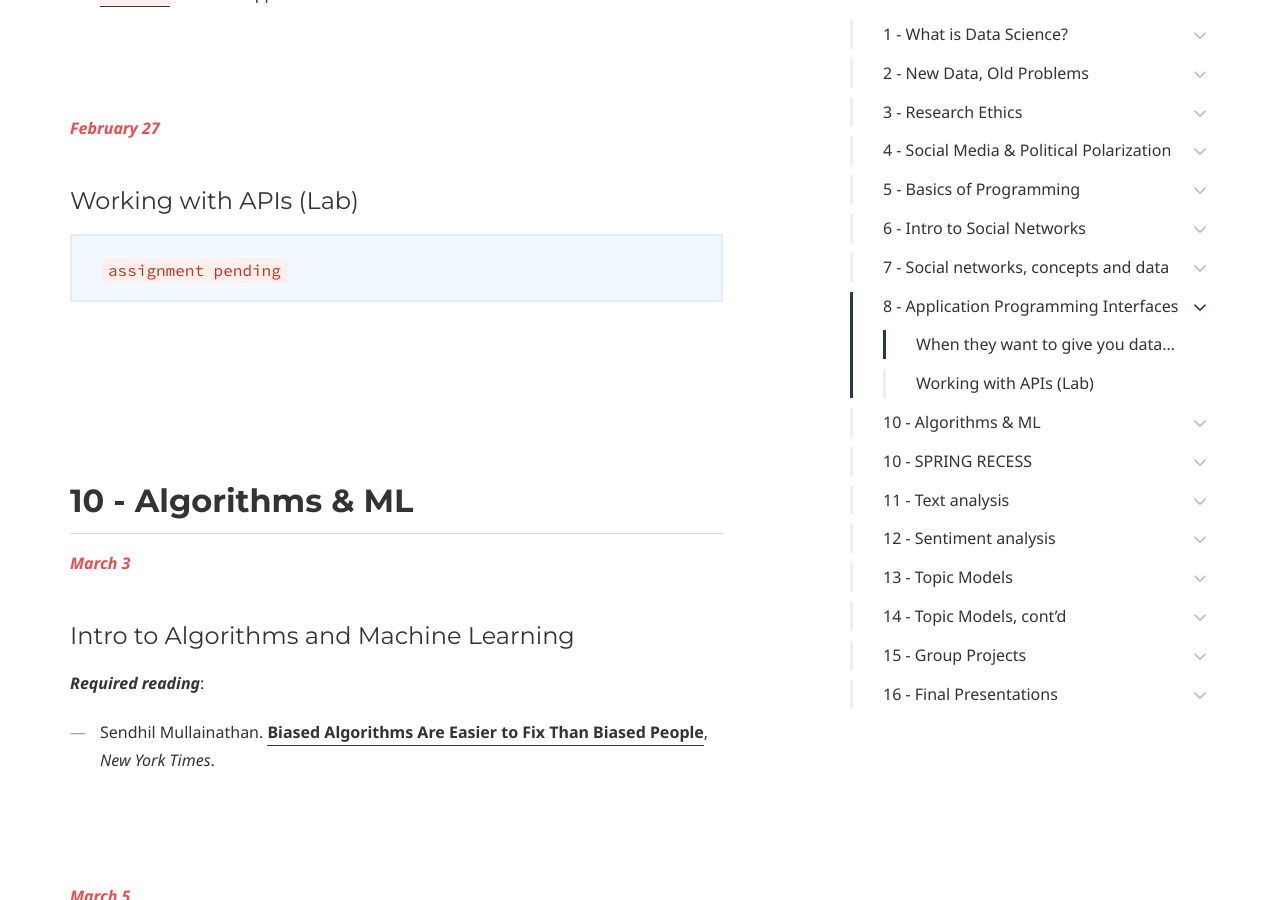
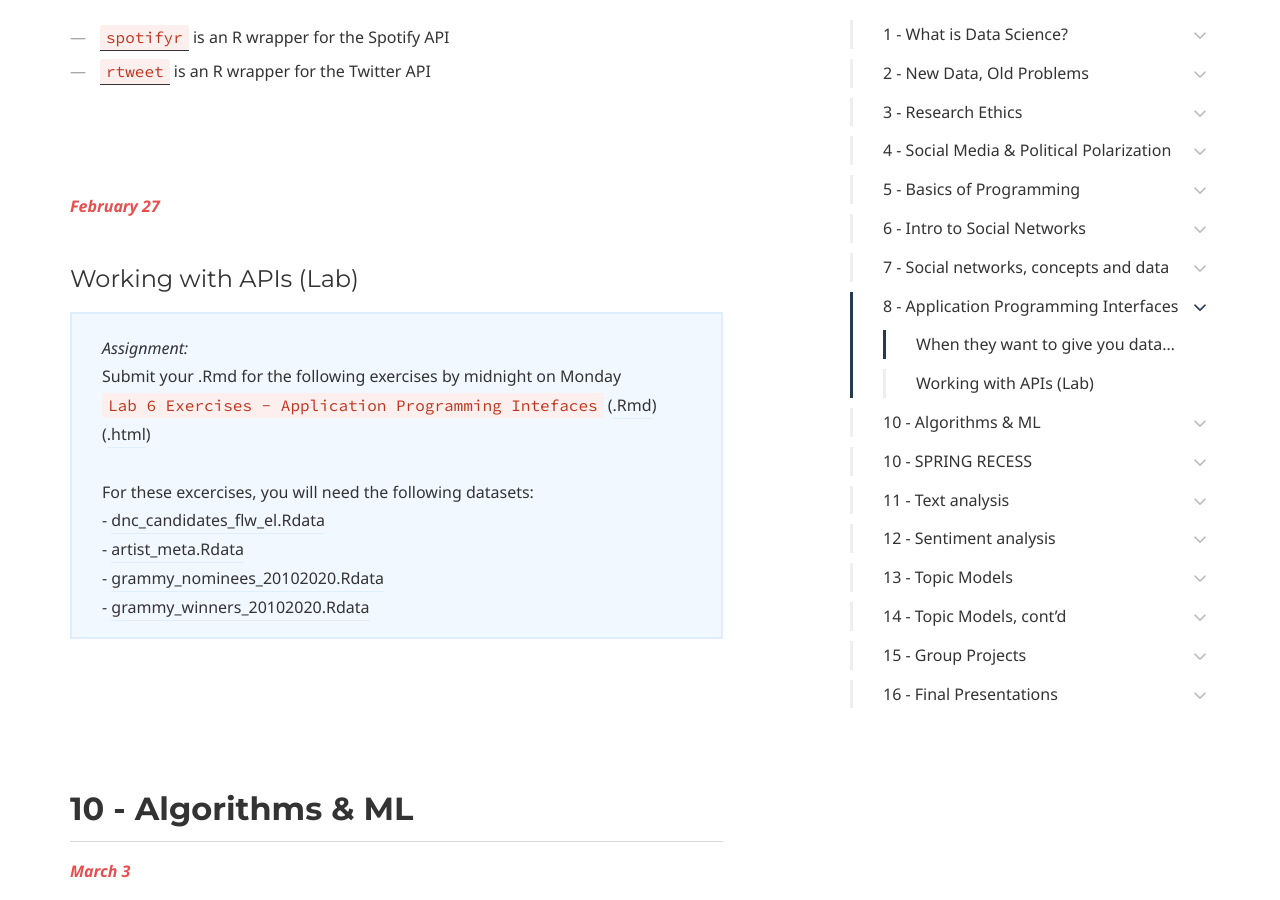
Before and after one commit to dssoc/dssoc.github.io, a Jekyll site: the page built from schedule.md, in a window 1280 px wide and 900 px high, scrolled down 10566 px. Built offline with Jekyll 4.4.1, drawn with Linux system fonts in a browser that asks for light colours; some web fonts are replaced; some of the changed text lies outside the part shown.

Commit message:
update schedule with API lab

```diff
--- a/schedule.md
+++ b/schedule.md
@@ -279,6 +279,8 @@ For these excercises, you will need the following datasets:<br/>
 ## 8 - Application Programming Interfaces
 <b><i><font color="#E84E4E">February 25</font></i></b>
 #### When they want to give you data...
+***Slides***: [Social Network Analysis](https://cbail.github.io/ids704/apis/Rpres/APIs.html#/)
+<br/><br/>
 
 ***Required reading***:
 <br/>
@@ -299,9 +301,15 @@ For these excercises, you will need the following datasets:<br/>
 <b><i><font color="#E84E4E">February 27</font></i></b>
 #### Working with APIs (Lab)
 <div class="callout callout--info">
-<code>assignment pending</code>
+<i>Assignment:</i><br/> Submit your .Rmd for the following exercises by midnight on Monday<br/>
+<code>Lab 6 Exercises - Application Programming Intefaces</code> (<a href = "https://minhaskamal.github.io/DownGit/#/home?url=https://github.com/dssoc/dssoc.github.io/blob/master/assignments/DSS_Lab6_APIs.Rmd">.Rmd</a>) (<a href = "https://htmlpreview.github.io/?https://github.com/dssoc/dssoc.github.io/blob/master/assignments/DSS_Lab6_APIs.html">.html</a>)<br/><br/>
+For these excercises, you will need the following datasets:<br/>
+- <a href = "https://github.com/dssoc/dssoc.github.io/raw/master/datasets/dnc_candidates_flw_el.Rdata">dnc_candidates_flw_el.Rdata</a><br/>
+- <a href = "https://github.com/dssoc/dssoc.github.io/raw/master/datasets/artist_meta.Rdata">artist_meta.Rdata</a><br/>
+- <a href = "https://github.com/dssoc/dssoc.github.io/raw/master/datasets/grammy_nominees_20102020.Rdata">grammy_nominees_20102020.Rdata</a><br/>
+- <a href = "https://github.com/dssoc/dssoc.github.io/raw/master/datasets/grammy_winners_20102020.Rdata">grammy_winners_20102020.Rdata</a><br/>
 </div>
-<br/><br/><br/><br/>
+<br/><br/><br/>
 
 
 ## 10 - Algorithms & ML
```
Also changed, not shown: other parts of schedule.md (+1 -1 lines).
